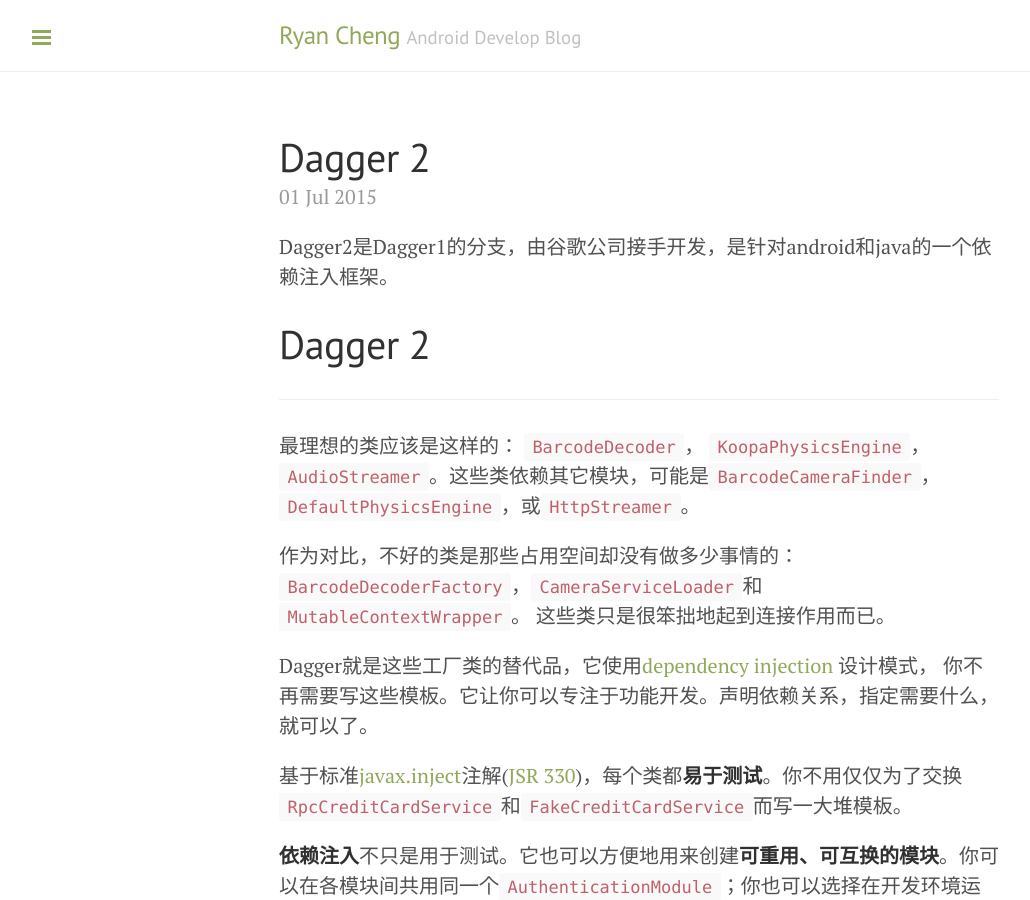
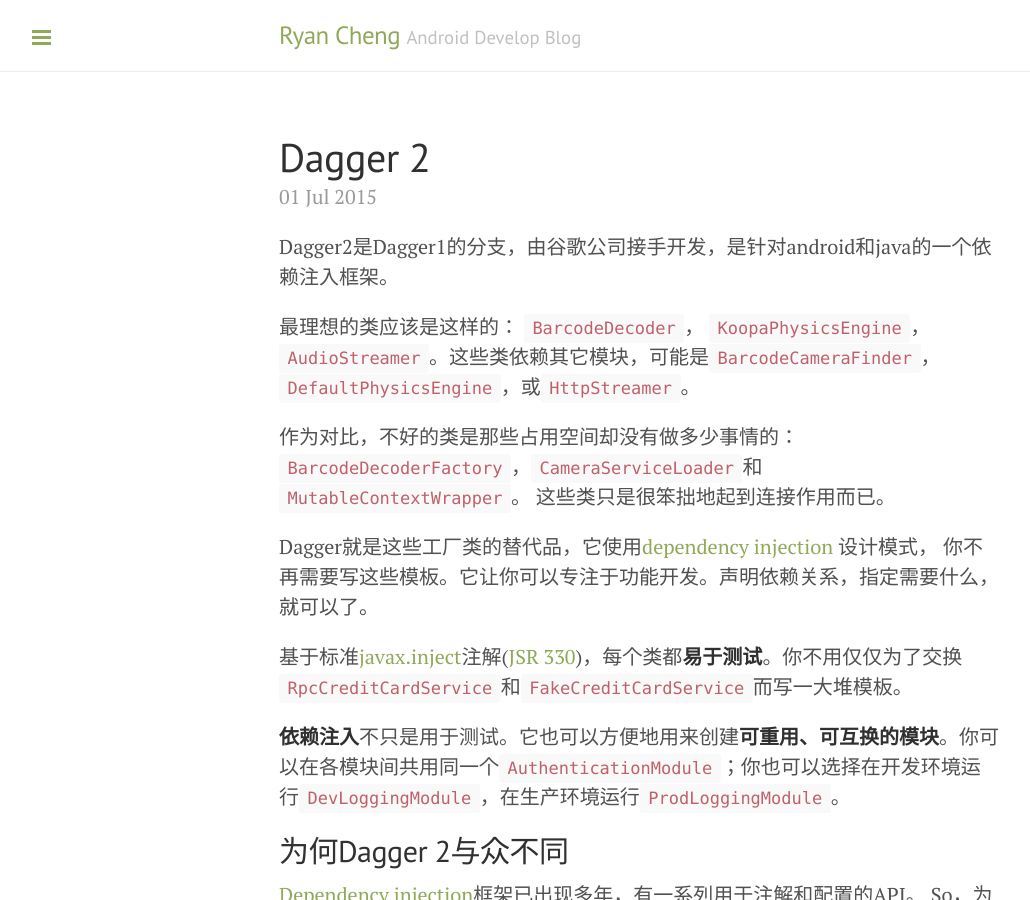
Before and after one commit to cr1944/cr1944.github.io, a Jekyll site: the page built from _posts/2015-07-01-dagger2.md, in a window 1280 px wide and 900 px high. Shown: the whole window, without its empty margins (1-1031 px from the left). Built offline with Jekyll 4.4.1, drawn with Linux system fonts in a browser that asks for light colours; Markdown is read by kramdown in place of the engine named in the settings; comment, search, counter and statistics services are not loaded.

Commit message:
Update 2015-07-01-dagger2.md

```diff
--- a/_posts/2015-07-01-dagger2.md
+++ b/_posts/2015-07-01-dagger2.md
@@ -5,10 +5,6 @@ title: Dagger 2
 Dagger2是Dagger1的分支，由谷歌公司接手开发，是针对android和java的一个依赖注入框架。
 
 <!--more-->
-
-# Dagger 2
-
-------
 
 最理想的类应该是这样的： `BarcodeDecoder`， `KoopaPhysicsEngine`， `AudioStreamer`。这些类依赖其它模块，可能是`BarcodeCameraFinder`，`DefaultPhysicsEngine`，或`HttpStreamer`。
 
```
